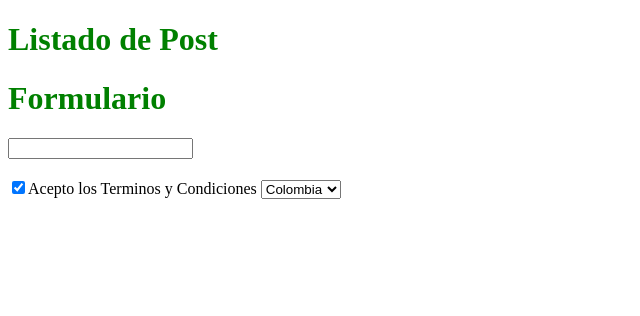
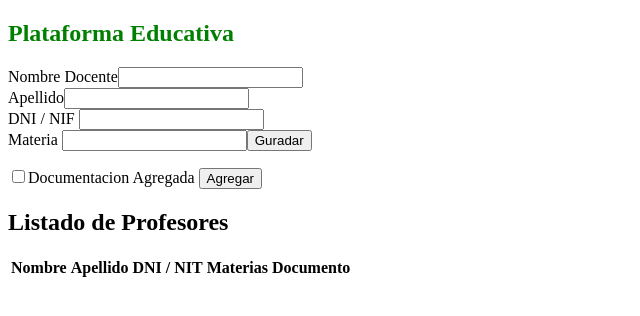
Before and after one commit to maalroba22/vuestudens, a Vue app: page / in a window 1280 px wide. Shown: the top 316 px of the page, without its empty margins (0-640 px from the left). Built offline with nearby package versions, Linux system fonts and the light colour scheme.

Commit message:
add to practica Class

```diff
--- a/src/App.vue
+++ b/src/App.vue
@@ -1,23 +1,23 @@
 <template>
- <h1>Listado de Post</h1>
  <!-- <PostContainer/> -->
 <!--  <CounterOption/>
  <CounterComposition/>
  <ExampleSelctive/>
  <ExampleForm/>
  <ClassBinding/> -->
- <ModelsForm/>
-
+ <!-- <ModelsForm/>  -->
+ <ClassRunVue/>
 </template>
 
 <script lang="ts" setup>
-import PostContainer from './components/PostContainer.vue';
+/* import PostContainer from './components/PostContainer.vue';
 import CounterOption from './components/CounterOption.vue';
 import CounterComposition from './components/CounterComposition.vue';
 import ExampleSelctive from './components/ExampleSelctive.vue';
 import ExampleForm from './components/ExampleForm.vue';
-import ClassBinding from './components/ClassBinding.vue';
-import ModelsForm from './components/ModelsForm.vue';
+import ClassBinding from './components/ClassBinding.vue'; */
+/* import ModelsForm from './components/ModelsForm.vue'; */
+import ClassRunVue from './components/PracticaClase/ClassRun.vue';
 
 </script>
 
--- a/src/components/ModelsForm.vue
+++ b/src/components/ModelsForm.vue
@@ -4,10 +4,10 @@
     <input type="text" name="dato" id="dato" v-model="inputText">
     <h3>{{ inputText }}</h3>
     <input type="checkbox" name="terminos" id="terminos" v-model="acepto">Acepto los Terminos y Condiciones
-    <select name="pais" id="pais">
-        <option value="">Colombia</option>
-        <option value="">Argentina</option>
-        <option value="">Peru</option>
+    <select name="pais" id="pais" v-model="pais ">
+        <option value="col">Colombia</option>
+        <option value="arg">Argentina</option>
+        <option value="per">Peru</option>
     </select>
 </form>
 </template>
@@ -16,6 +16,7 @@
 import {ref ,Ref}from 'vue'
     let inputText:Ref<string> = ref('')
     let acepto = ref(true)
+    let pais = ref('col')
 </script>
 
 <style scoped></style>
--- /dev/null
+++ b/src/components/PracticaClase/ClassRun.vue
@@ -0,0 +1,123 @@
+<template>
+    <div>
+        <section>
+            <h1>Plataforma Educativa</h1>
+            <div>
+                <label for="Nombre">Nombre Docente</label>
+                <input type="text" name="nombre" id="nombre" v-model="docente.tecaherName">
+            </div>
+            <div>
+                <label for="Apellido">Apellido</label>
+                <input type="text" name="Apellido" id="Apellido" v-model="docente.surName">
+            </div>
+            <div>
+                <label for="DNI">DNI / NIF </label>
+                <input type="text" name="DNI" id="DNI" v-model="docente.dni">
+
+            </div>
+            <div>
+                <label for="materia">Materia </label>
+                <input type="text" name="materia" id="materia" v-model="subjects">
+                <button @click="handleSubject()"> Guradar</button>
+                <div>
+                    <ul>
+                        <li v-for="(el, index) in docente.subjet" :key="index">{{ el }}</li>
+                    </ul>
+                </div>
+            </div>
+            <div>
+                <input type="checkbox" v-model="docente.doc">Documentacion Agregada
+                <button @click="handleAddDocente()">Agregar</button>
+
+            </div>
+        </section>
+        <section>
+            <h2>Listado de Profesores</h2>
+            <table>
+                <thead>
+                    <tr>
+                        <th>Nombre</th>
+                        <th>Apellido</th>
+                        <th>DNI / NIT</th>
+                        <th>Materias</th>
+                        <th>Documento</th>
+                    </tr>
+                </thead>
+
+                <tbody>
+                    <tr v-for="ele in docentes" :key="ele.dni">
+                        <td>{{ ele.tecaherName }}</td>
+                        <td>{{ ele.surName }}</td>
+                        <td>{{ ele.dni }}</td>
+                        <td>
+                            <ul>
+                                <li v-for="(materia, index) in ele.subjet" :key="index">{{ materia }}</li>
+                            </ul>
+                        </td>
+                        <td v-if="ele.doc">Entregada</td>
+                        <td v-else> No Entregada</td>
+                    </tr>
+                </tbody>
+            </table>
+        </section>
+
+
+    </div>
+</template>
+
+<script lang="ts" setup>
+import { ref, Ref } from 'vue'
+
+/* interfaz para tipar los datos del array */
+interface ITeachesr {
+    tecaherName: string,
+    surName: string,
+    dni: string,
+    subjet: Array<string>
+    doc: boolean
+}
+
+let docente: Ref<ITeachesr> = ref({
+    tecaherName: '',
+    surName: '',
+    dni: '',
+    subjet: [],
+    doc: false
+})
+
+let docentes: Ref<Array<ITeachesr>> = ref([])
+
+let subjects: Ref<string> = ref('')
+
+/* funcion para agregar las Matrias */
+
+const handleSubject = () => {
+    docente.value.subjet.push(subjects.value)
+    subjects.value = ""
+}
+
+/* Agregar Docente */
+
+const handleAddDocente = () => {
+    docentes.value.push({
+        /* tecaherName: docente.value.tecaherName,
+        surName: docente.value.surName,
+        dni: docente.value.dni,
+        subjet: docente.value.subjet,
+        doc:  docente.value.doc */
+        ...docente.value
+
+    })
+    docente.value.tecaherName = ""
+    docente.value.surName = ""
+    docente.value.dni = ""
+    docente.value.subjet = []
+    docente.value.doc = false
+}
+
+
+</script>
+
+<style>
+
+</style>
```
